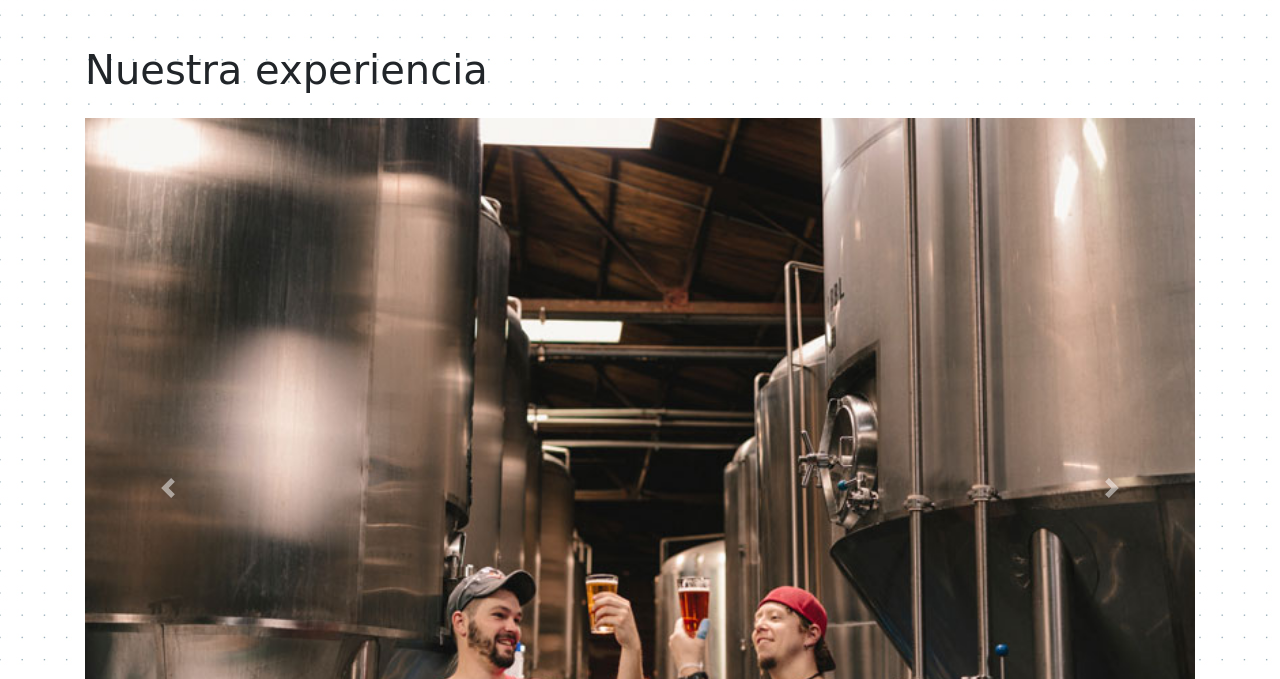
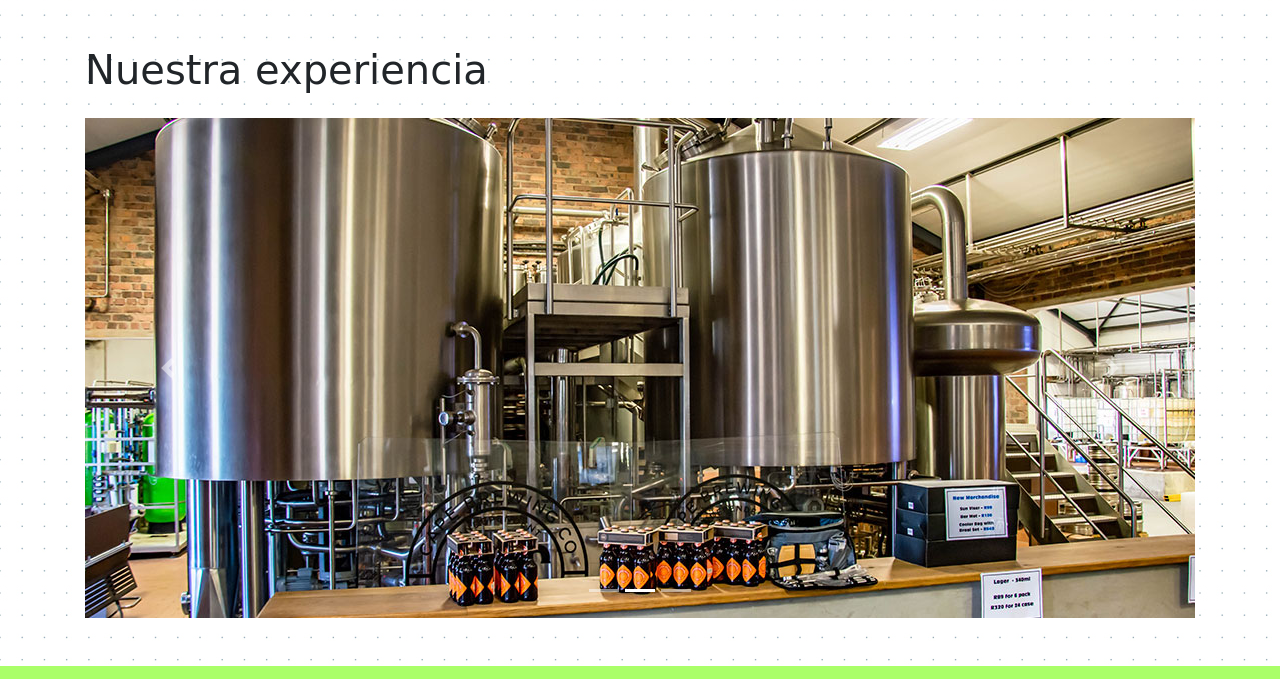
Before and after one commit to SebaZauberer/CervezaTecheka-Olate, a website: page nosotros.html in a window 1280 px wide. Shown: the part 1407-2086 px from the top of the page. Drawn offline with nearby package versions, Linux system fonts and the light colour scheme; a web font is replaced by a local one.

Commit message:
agregue fotos al carrusel de Nosortos

```diff
--- a/nosotros.html
+++ b/nosotros.html
@@ -163,13 +163,13 @@
             </ol>
             <div class="carousel-inner">
               <div class="carousel-item active">
-                <img src="img/brewery.jpg" class="d-block w-100" alt="cervecería">
+                <img src="img/carrusel-nosotros-1.jpg" class="d-block w-100" alt="cervecería">
               </div>
               <div class="carousel-item">
-                <img src="img/brewery.jpg" class="d-block w-100" alt="cervecería">
+                <img src="img/carrusel-nosotros-2.jpg" class="d-block w-100" alt="cervecería">
               </div>
               <div class="carousel-item">
-                <img src="img/brewery.jpg" class="d-block w-100" alt="cervecería">
+                <img src="img/carrusel-nosotros-3.jpg" class="d-block w-100" alt="cervecería">
               </div>
             </div>
             <a class="carousel-control-prev" href="#carouselExampleIndicators" role="button" data-slide="prev">
```
Also changed, not shown: img/carrusel-nosotros-1.jpg (added), img/carrusel-nosotros-2.jpg (added), img/carrusel-nosotros-3.jpg (added).
